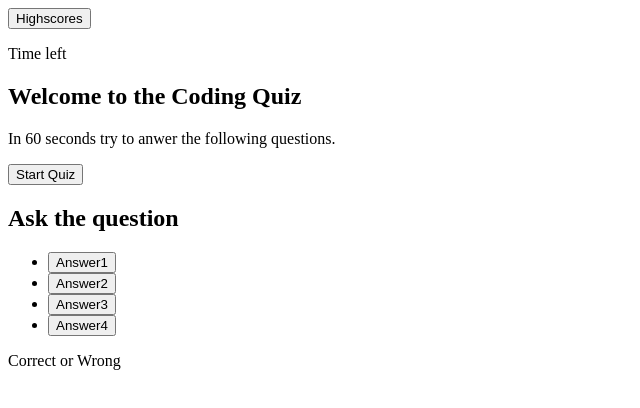
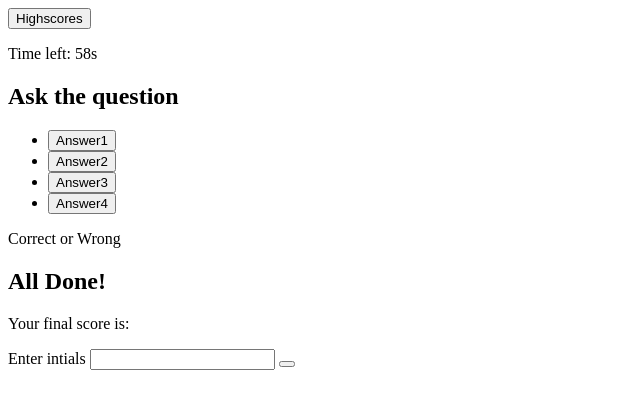
Before and after one commit to kboksa/code-quiz, a plain HTML site: page index.html in a window 1280 px wide. Both pictures are taken after a click on the button "Start Quiz". Shown: the whole page, without its empty margins (0-640 px from the left). Drawn offline with Linux system fonts and the light colour scheme.

Commit message:
timer disapears when it is clicked

```diff
--- a/Assets/script.js
+++ b/Assets/script.js
@@ -1,64 +1,92 @@
 // STEP 1: Create a start button the user can click and begin the game
-var welcom = document.querySelector("#introduction");
+var welcome = document.querySelector("#introduction");
 var start = document.querySelector("#start-button");
 var into = document.querySelector("#intro");
+var question = document.querySelector("#questions");
 
-function startQuiz() {
-  console.log(start);
-}
+start.addEventListener("click", startQuiz);
 
 // STEP 2: Once the user clicks the start button they are prompted with a questions
-// var questionSource[
-//     {
-//         question: "Question 1: Javascript is an _______ language?",
-//         chocies: [ "a. Object-Oriented", "b. Object-Based", "c. Procedural", "d. None of the above"],
-//         answer: "a"
-//     },
-//     {
-//         question: "Question 2: Which of the following methods can be used to display data in some form using Javascript?",
-//         chocies: ["a. document.write()", "b. console.log()", "c. window.alert()", "d. All of the above"],
-//         answer: "d"
-//     },
-//     {
-//         question: "Question 3: When an operators value is NULL, the typeof returned by the unary operator is: ",
-//         chocies: ["a. Boolean", "b. Undefined", "c. Object", "d. Integer"]
-//         answer: "c"
-//     },
-//     {
-//         question: "Question 4: Which function is used to serialize an object into a JSON string in Javascript? ",
-//         chocies: ["a. stringify()", "b. parse()", "c. convert()", "d. None of the above"],
-//         answer: "a"
-//     },
-//     {
-//         question: "Question 4: How to stop an interval timer in Javascript?",
-//         chocies: ["a. clearTimer", "b. intervalOver", "c. clearInterval", "d. None of the above"],
-//         answer: "c"
-//     },
-
-// ]
+var questionSource = [
+  {
+    question: "Question 1: Javascript is an _______ language?",
+    chocies: [
+      "a. Object-Oriented",
+      "b. Object-Based",
+      "c. Procedural",
+      "d. None of the above",
+    ],
+    answer: "a",
+  },
+  {
+    question:
+      "Question 2: Which of the following methods can be used to display data in some form using Javascript?",
+    chocies: [
+      "a. document.write()",
+      "b. console.log()",
+      "c. window.alert()",
+      "d. All of the above",
+    ],
+    answer: "d",
+  },
+  {
+    question:
+      "Question 3: When an operators value is NULL, the typeof returned by the unary operator is: ",
+    chocies: ["a. Boolean", "b. Undefined", "c. Object", "d. Integer"],
+    answer: "c",
+  },
+  {
+    question:
+      "Question 4: Which function is used to serialize an object into a JSON string in Javascript? ",
+    chocies: [
+      "a. stringify()",
+      "b. parse()",
+      "c. convert()",
+      "d. None of the above",
+    ],
+    answer: "a",
+  },
+  {
+    question: "Question 4: How to stop an interval timer in Javascript?",
+    chocies: [
+      "a. clearTimer",
+      "b. intervalOver",
+      "c. clearInterval",
+      "d. None of the above",
+    ],
+    answer: "c",
+  },
+];
 
 // STEP 2 (A):  As soon as the user starts the quiz the timer starts to run down
-// var timeLeft =document.getElementById("timer");
-// var secondsLeft = 60;
-// var questionNumer = 0;
-// var totalScore = 0;
-// var questionsCount =1;
-// function countdown()[
-//     var timerInterval = setInterval(function (){
-//         secondLeft--;
-//         timeLeft.textContent = "Time left: " + secondsLeft + "s";
+var timeLeft = document.getElementById("timer");
+var secondsLeft = 60;
+var questionNumer = 0;
+var totalScore = 0;
+var questionCount = 1;
+function countdown() {
+  var timerInterval = setInterval(function () {
+    secondsLeft--;
+    timeLeft.textContent = "Time left: " + secondsLeft + "s";
 
-//             if (secondLeft <= 0){
-//                 clearInterval(timerInterval);
-//                 timerLeft.textContent = "Time is up!";
-//                 finish.textContent = "Time is up!";
-//                 gameOver();
-//             } else if (questionCount >= questionSource.length +1){
-//                 clearInterval(timerInterval);
-//                 gameOver();
-//             }
-//     }, 1000);
-// ]
+    if (secondsLeft <= 0) {
+      clearInterval(timerInterval);
+      timerLeft.textContent = "Time is up!";
+      finish.textContent = "Time is up!";
+      gameOver();
+    } else if (questionCount >= questionSource.length + 1) {
+      clearInterval(timerInterval);
+      gameOver();
+    }
+  }, 1000);
+}
+function startQuiz() {
+  intro.style.display = "none";
+  questions.style.display = "block";
+  questionNumer = 0;
+  countdown();
+  showQuestion(questionNumer);
+}
 // STEP 3: The user is told whether they get the answer right or wrong
 // STEP3(A):    The user is able to click to the next question when they answer the question
 
--- a/index.html
+++ b/index.html
@@ -48,6 +48,18 @@
               <p>Correct or Wrong</p>
       </div>
     </section>
+
+    <section class="sumbit" id="submit">
+      <div>
+        <h2 id="finish">All Done!</h2>
+        <p id="final-score">Your final score is:</p>
+        <p>Enter intials
+          <input id="'inital">
+          <button class="button" id="submit-button"></button>
+        </p>
+      </div>
+    </section>
+
     </main>
 
     <script src="./Assets/script.js"></script>
```
